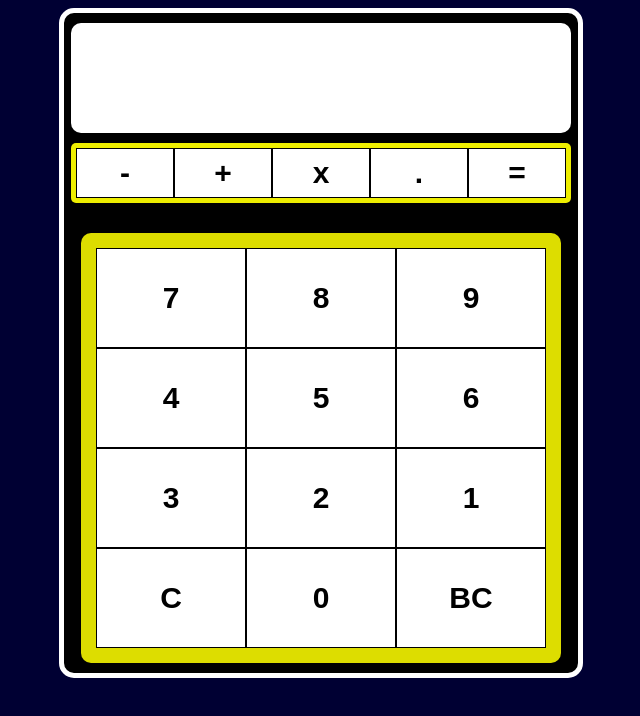
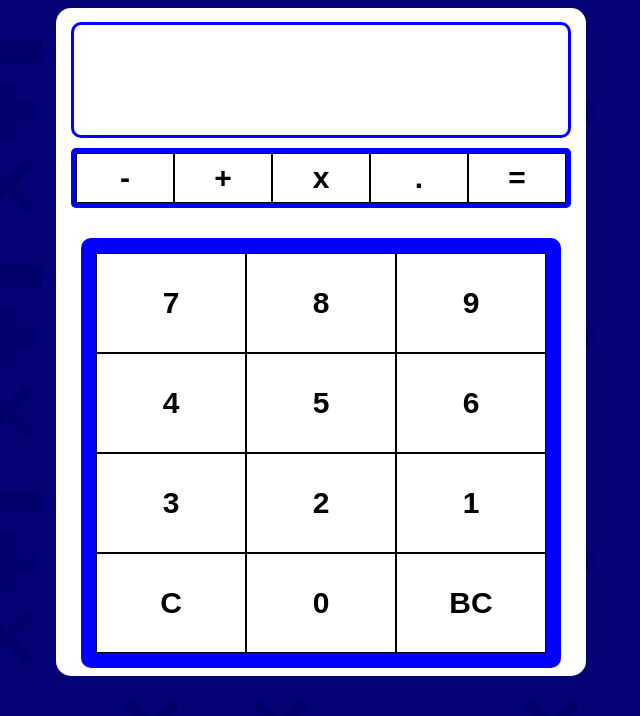
Before and after one commit to GuiFz/aprendendo, a plain HTML site: page calculadora_top/index.html in a window 1280 px wide. Shown: the whole page, without its empty margins (319-959 px from the left). Drawn offline with Linux system fonts and the light colour scheme.

Commit message:
Calculadora top - Mudança de estilo
- Novo Esquema de cores
- Nova pasta img
- Novo Fundo
- Novo Icon
- Nova Cor da fonte do resultado

```diff
--- a/calculadora_top/index.html
+++ b/calculadora_top/index.html
@@ -3,6 +3,7 @@
 <head>
     <meta charset="UTF-8">
     <meta name="viewport" content="width=device-width, initial-scale=1.0">
+    <link rel="shortcut icon" href="img/logo_calc_top.ico">
     <link rel="stylesheet" href="style.css">
     <title>Calculadora</title>
 
--- a/calculadora_top/script.js
+++ b/calculadora_top/script.js
@@ -70,7 +70,7 @@ function add(valor){
 function igual(){
     sub_calc();
     visor = " ";
-    document.getElementById('vis').innerHTML = res;
+    document.getElementById('vis').innerHTML = "<span style=\"color:#0a0\">"+res+"</span>";
     res = 0;
     opt = " ";
     i = 0;
--- a/calculadora_top/style.css
+++ b/calculadora_top/style.css
@@ -1,25 +1,25 @@
 body{
   font-family:helvetica;
-  background-color: #000033;
+  background-image:url("img/fundo_calc_top3_400.png");
 }
 /*Tudo*/
 .calculadora{
   z-index:1;
-  padding-top:10px;
-  padding-right:7px;
-  padding-left:7px;
-  padding-bottom: 10px;
-  border: 5px #fff solid;
+  padding-top:14px;
+  padding-right:15px;
+  padding-left:15px;
+  padding-bottom: 14px;
   width:500px;
   height:640px;
   margin:auto;
-  background-color: #000;
+  background-color: #fff;
   border-radius:15px;
 }
 /* visor */
 .visor{
   display:flex;
   height:100px;
+  border: 3px solid #00f;
   background-color: #fff;
   border-radius:10px;
   font-size: 40px;
@@ -32,7 +32,7 @@ body{
   display: grid;
   height: 50px;
   grid-template-columns: 1fr 1fr 1fr 1fr 1fr;
-  background-color: #eeee00;
+  background-color: #00f;
   border-radius: 5px;
   padding:5px;
   margin-bottom:5px;
@@ -47,7 +47,7 @@ body{
   margin-right:auto;
   padding: 15px;
   border-radius:10px;
-  background-color:#dddd00;
+  background-color:#00f;
   grid-template-columns: 3fr 3fr 3fr  ;
 }
 .opr input{
```
Also changed, not shown: calculadora_top/img/fundo_calc_top3_400.png (added), calculadora_top/img/logo_calc_top.ico (added).
